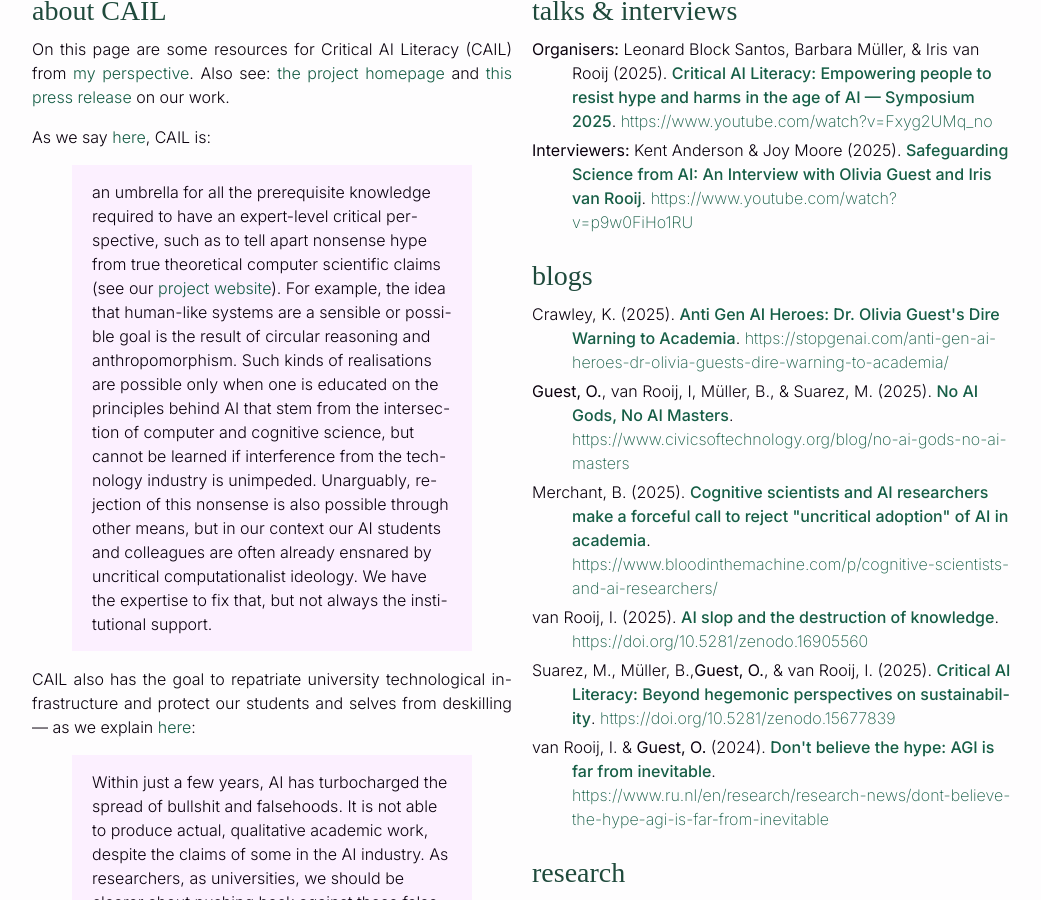
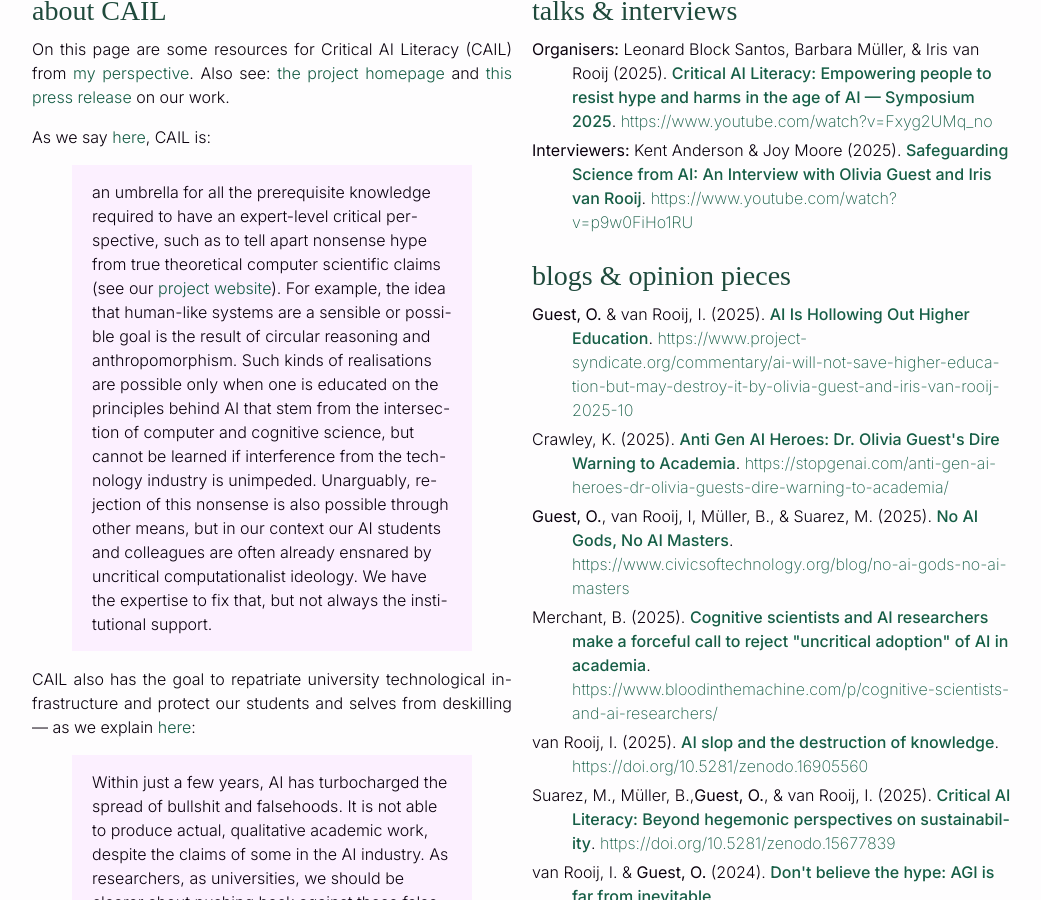
Before and after one commit to oliviaguest/oliviaguest.github.io, a Jekyll site: the page built from CAIL.html, in a window 1280 px wide and 900 px high, scrolled down 506 px. Shown: the whole window, without its empty margins (118-1159 px from the left). Built offline with Jekyll 4.4.1, drawn with Linux system fonts in a browser that asks for light colours; nearby versions of some CDN libraries; some web fonts are replaced; library files that are not in the unit come from our copies; a style sheet for code colours, icons or effects is not loaded.

Commit message:
project syndicate

```diff
--- a/CAIL.html
+++ b/CAIL.html
@@ -96,7 +96,7 @@ description: "On this page are some resources for Critical AI Literacy (CAIL) fr
         {% assign talks = site.data.publications | sort:"date" | reverse | where: 'tags', 'cail' | where: 'selected', '4' %}
         {% include publications_copy.html publications=talks %}
 
-        <h2 id="blogs"><a href="#blogs">blogs</a></h2>
+        <h2 id="blogs"><a href="#blogs">blogs & opinion pieces</a></h2>
 
         {% assign blogs = site.data.publications | sort:"date" | reverse | where: 'tags', 'cail'  | where: 'selected', '3' %}
         {% include publications_copy.html publications=blogs %}
--- a/_data/publications.yml
+++ b/_data/publications.yml
@@ -609,3 +609,13 @@
   selected: 4
   tags:
   - cail
+
+- date: 2025-10-17
+  type: news
+  status: published
+  authors: <b>Guest, O.</b> & van Rooij, I.
+  title: AI Is Hollowing Out Higher Education
+  url: https://www.project-syndicate.org/commentary/ai-will-not-save-higher-education-but-may-destroy-it-by-olivia-guest-and-iris-van-rooij-2025-10
+  selected: 3
+  tags:
+  - cail
```
